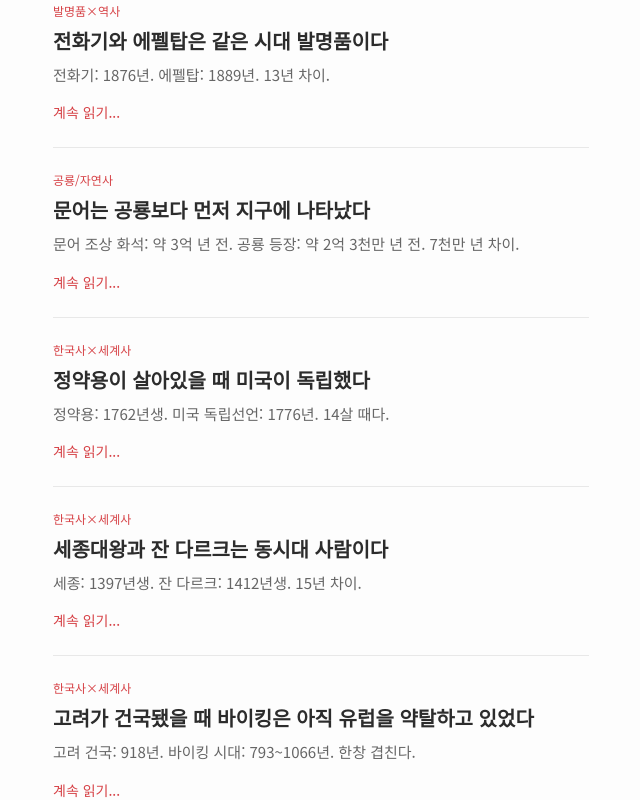
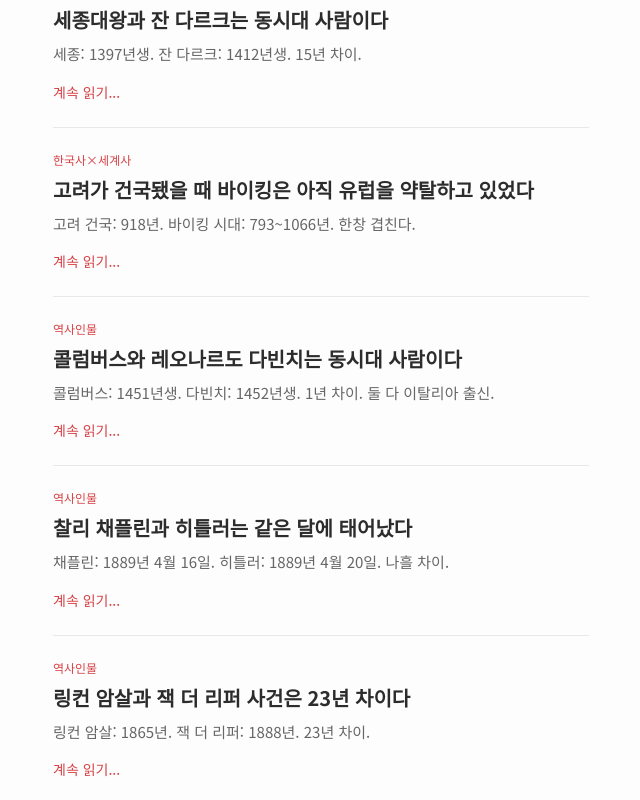
Before and after one commit to donebystudio-kor/timedone, a Next.js app: page / in a window 1280 px wide. Shown: the part 1260-2060 px from the top of the page, without its empty margins (159-799 px from the left). Built offline with nearby package versions, Linux system fonts and the light colour scheme.

Commit message:
추천 포스트를 최신 3개로 자동 표시
Co-Authored-By: Claude Opus 4.6 (1M context) <noreply@anthropic.com>

```diff
--- a/components/HomeClient.tsx
+++ b/components/HomeClient.tsx
@@ -4,12 +4,6 @@ import { useState } from "react";
 import { Post, CATEGORIES } from "@/constants/posts";
 import PostCard from "@/components/PostCard";
 import Link from "next/link";
-
-const FEATURED_SLUGS = [
-  "cleopatra-pyramid",
-  "trex-stegosaurus",
-  "guillotine-starwars",
-];
 
 const POSTS_PER_PAGE = 10;
 
@@ -20,12 +14,11 @@ export default function HomeClient({ posts }: { posts: Post[] }) {
     (a, b) => new Date(b.date).getTime() - new Date(a.date).getTime()
   );
 
-  const featuredPosts = FEATURED_SLUGS.map((slug) =>
-    posts.find((p) => p.slug === slug)
-  ).filter(Boolean) as Post[];
+  const featuredPosts = sortedPosts.slice(0, 3);
+  const remainingPosts = sortedPosts.slice(3);
 
-  const totalPages = Math.ceil(sortedPosts.length / POSTS_PER_PAGE);
-  const pagedPosts = sortedPosts.slice((page - 1) * POSTS_PER_PAGE, page * POSTS_PER_PAGE);
+  const totalPages = Math.ceil(remainingPosts.length / POSTS_PER_PAGE);
+  const pagedPosts = remainingPosts.slice((page - 1) * POSTS_PER_PAGE, page * POSTS_PER_PAGE);
 
   return (
     <div>
```
